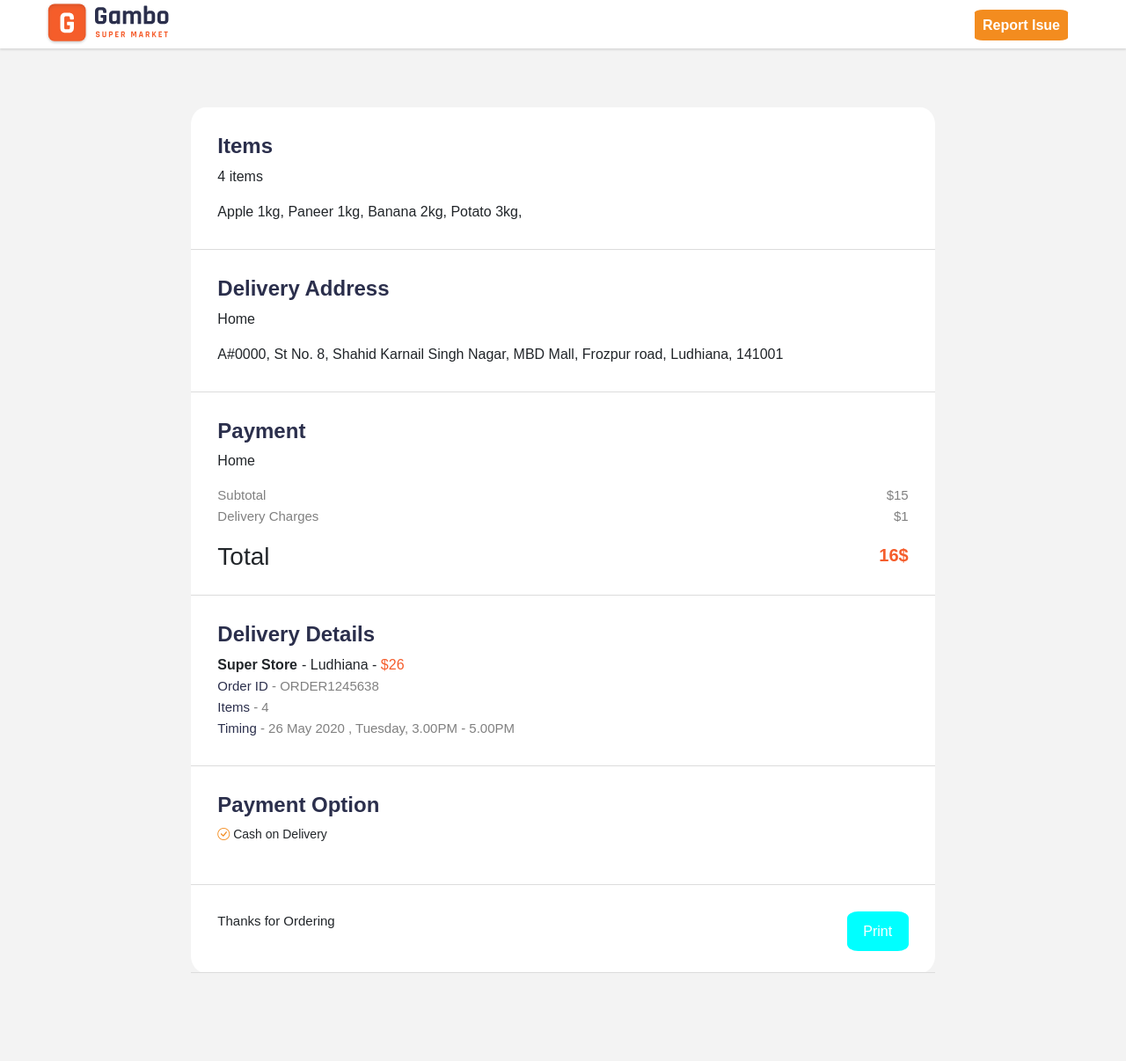
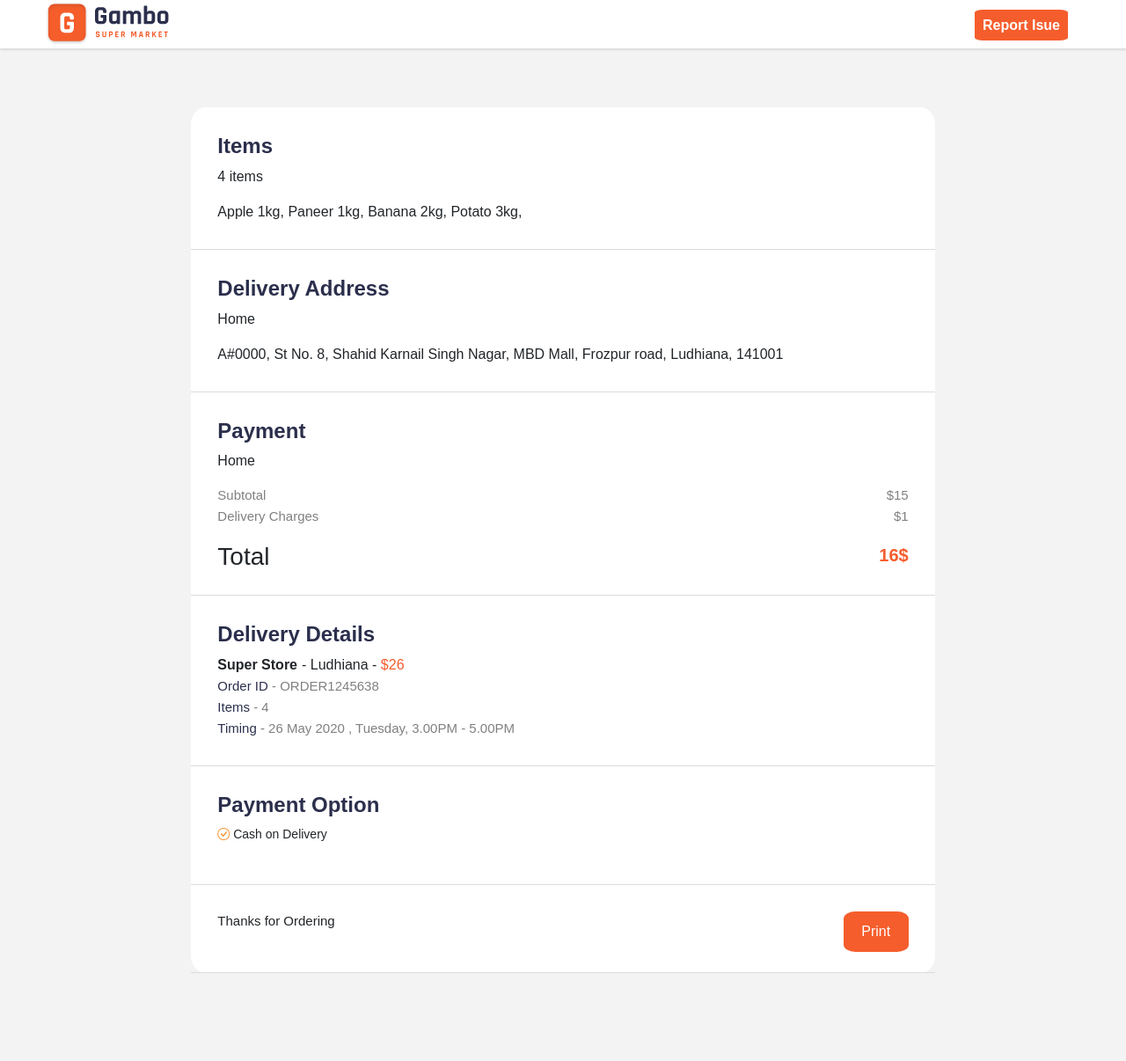
Before and after one commit to PhilipVelkovski/Different-Web-Project, a PHP site: page /bill.php in a window 1280 px wide. Shown: the whole page at 88% size. Run offline with PHP 8.4, Linux system fonts and the light colour scheme.

Commit message:
Changed Backgound color to buttons

```diff
--- a/style.css
+++ b/style.css
@@ -71,7 +71,7 @@ body {
 }
 .report a{
     text-decoration: none;
-    background-color: #f38c1f;
+    background-color: #f55d2c;
     padding: 9px;
     color: white;
     font-weight: 800;
@@ -2331,10 +2331,10 @@ display: block;
     border: none;
     float: right;
     /* padding: 7px; */
-    width: 70px;
-    height: 45px;
+    width: 74px;
+    /* height: 44px; */
     border: nov;
-    background-color: aqua;
+    background-color: #f55d2c;
     border-radius: 18%;
     color: white;
 }
```
